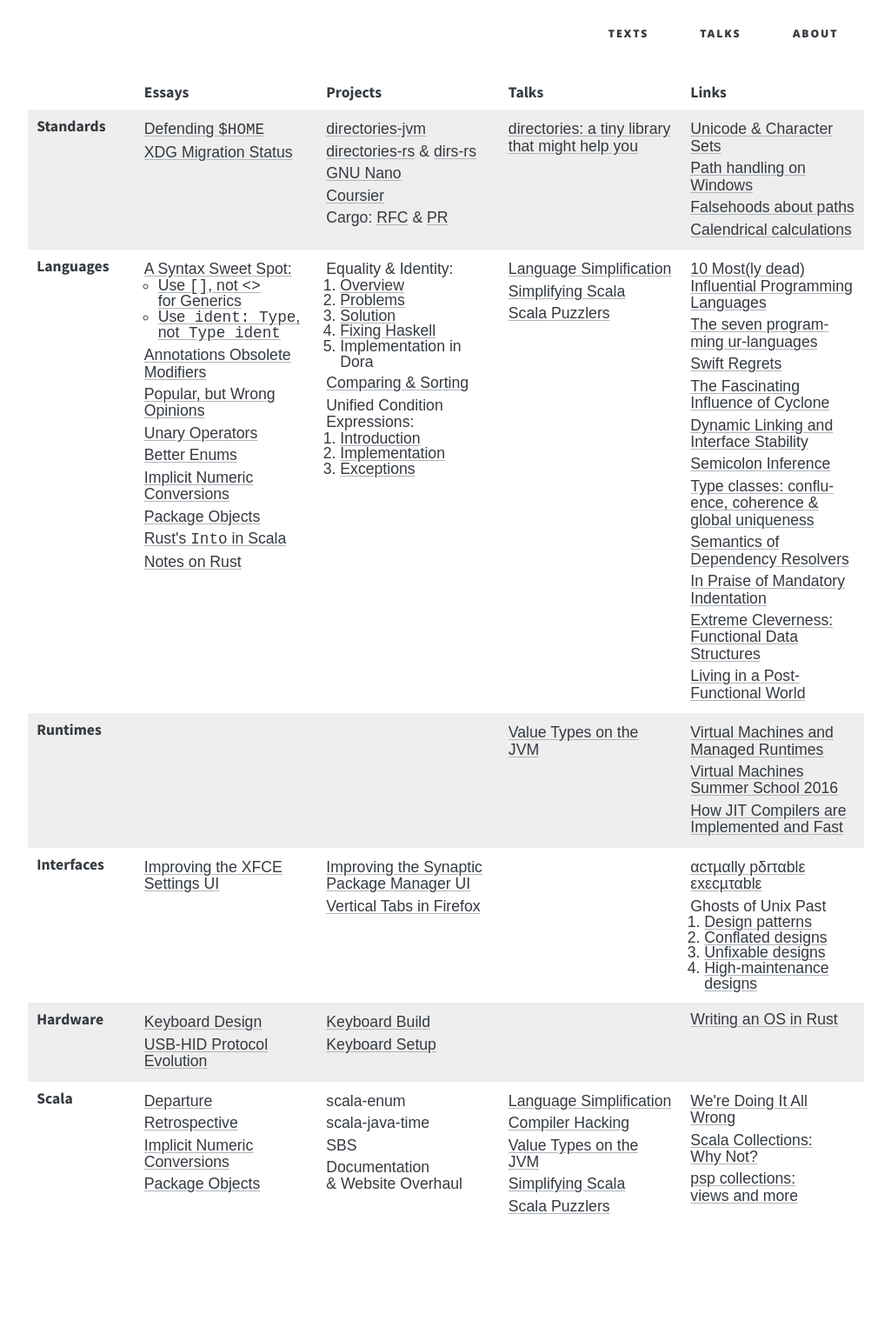
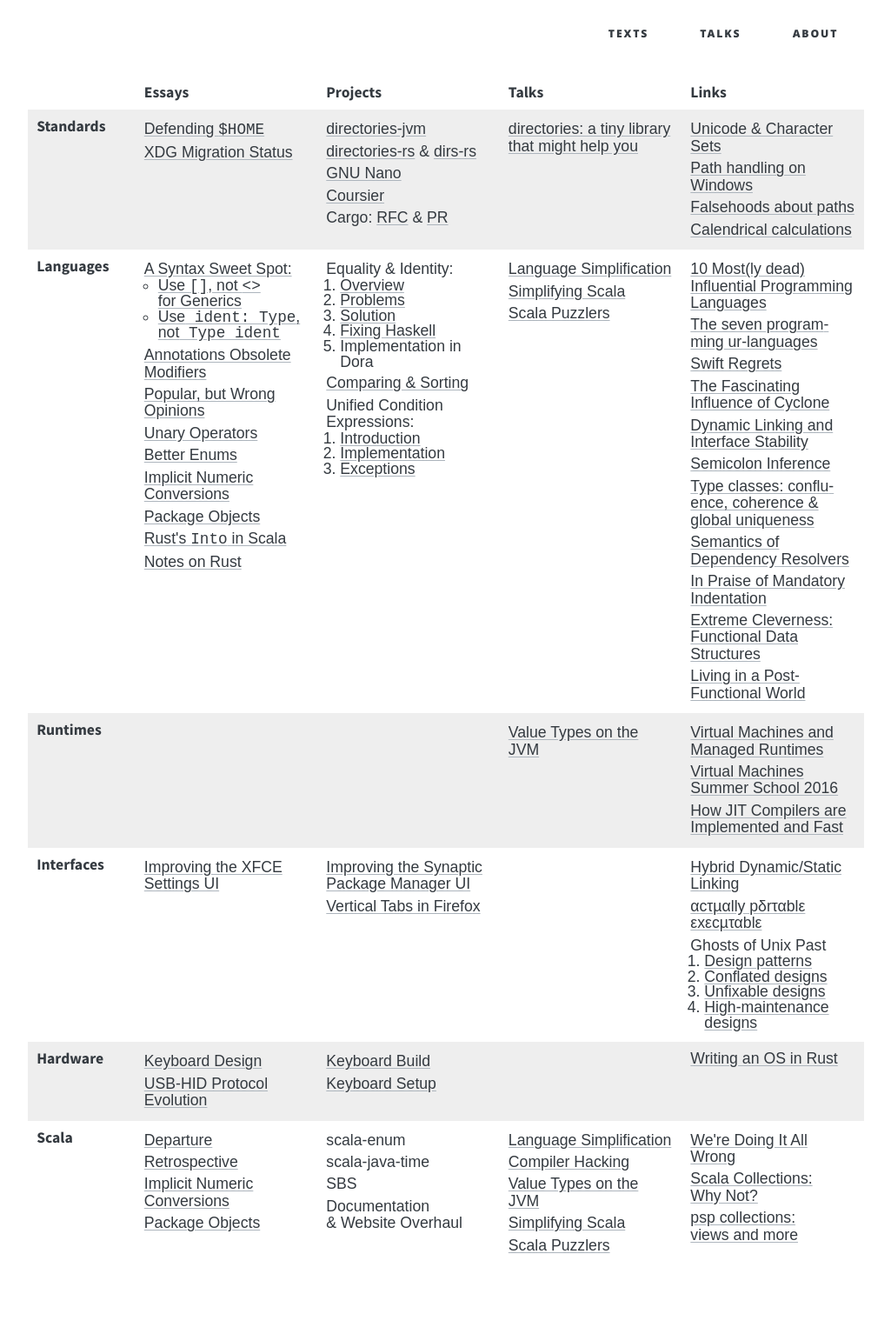
Before and after one commit to soc/soc.me, a Jekyll site: the page built from index.md, in a window 1280 px wide. Shown: the whole page at 87% size, without its empty margins (127-1152 px from the left). Built offline with Jekyll 4.4.1, drawn with Linux system fonts in a browser that asks for light colours; some web fonts are replaced; before the commit the page ends 1489 px from its top, so only the background shows below that.

Commit message:
add "Hybrid dynamic/static linking"

```diff
--- a/index.md
+++ b/index.md
@@ -115,6 +115,7 @@
     </td>
     <td></td>
     <td>
+      <div><a href="https://www.youtube.com/watch?v=pq1XqP4-qOo">Hybrid Dynamic/Static Linking</a></div>
       <div><a href="https://justine.lol/ape.html">αcτµαlly pδrταblε εxεcµταblε</a></div>
       <div>Ghosts of Unix Past
         <ol>
```
